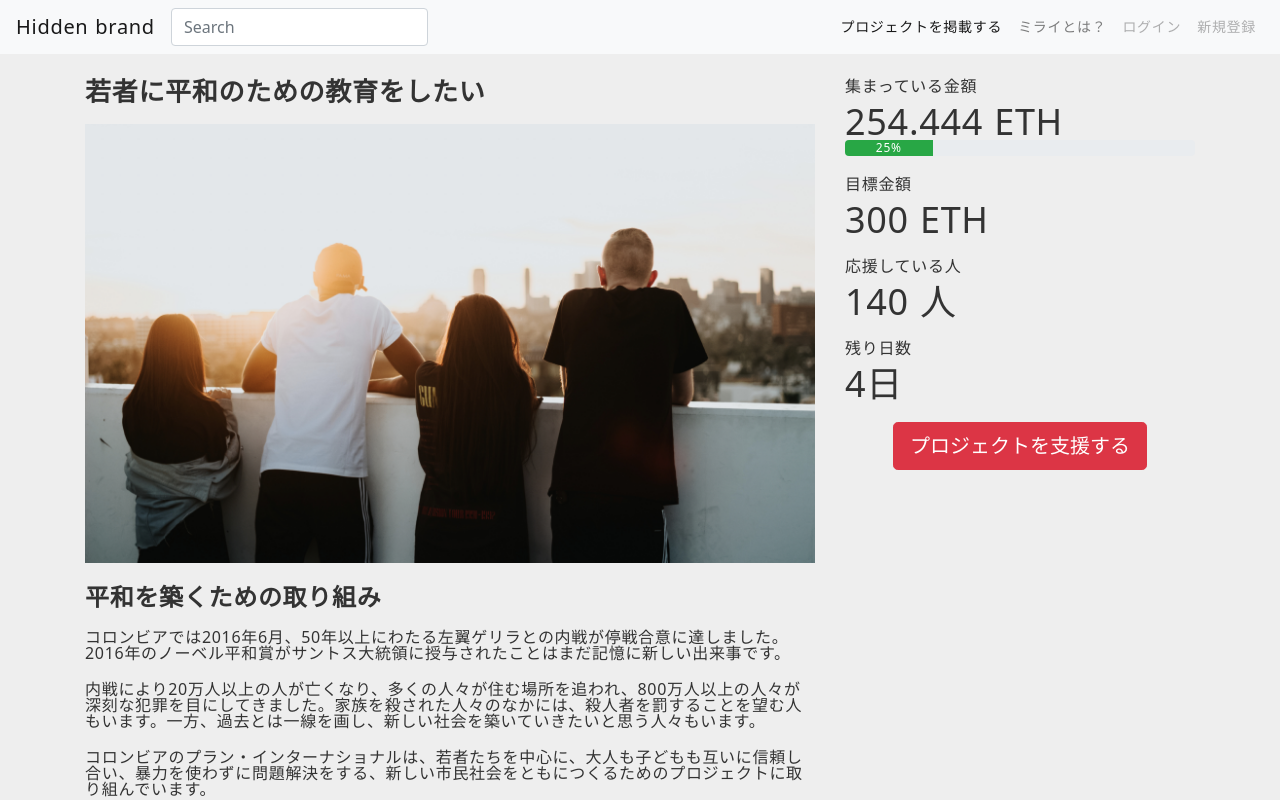
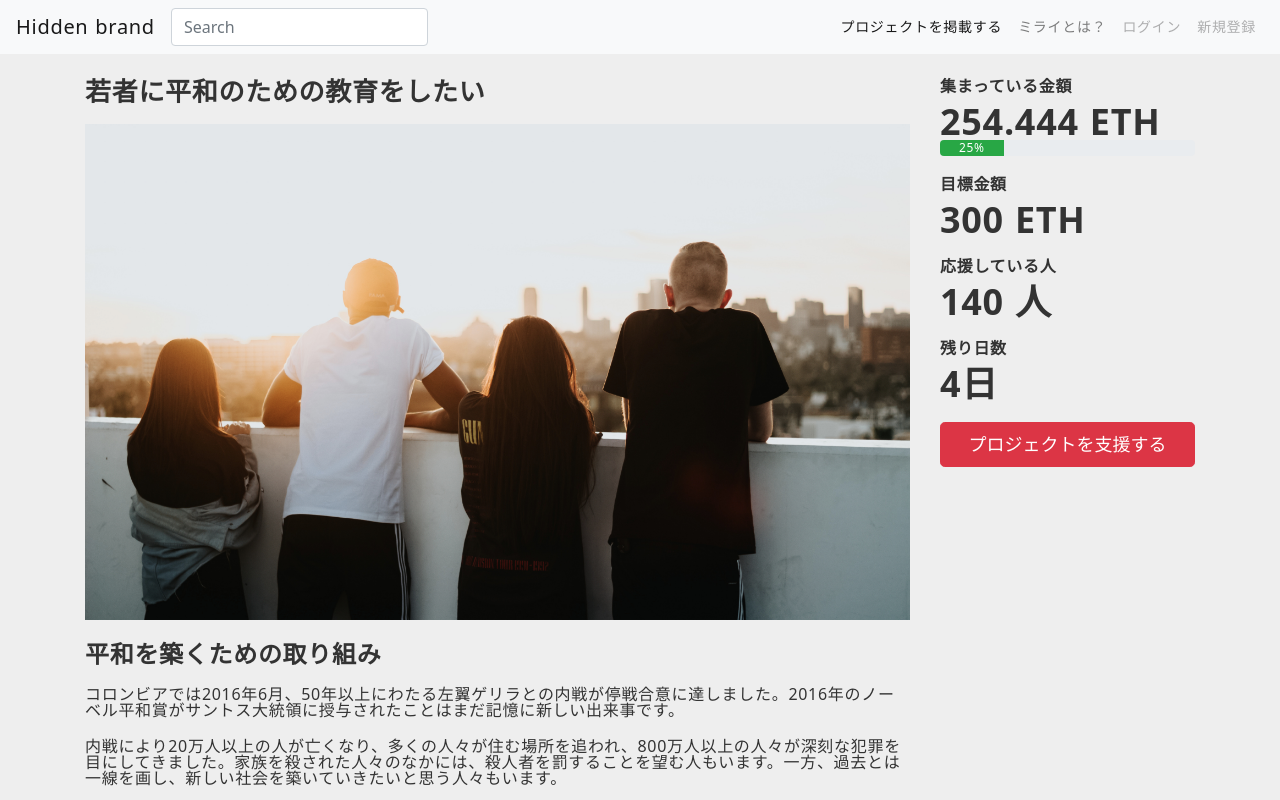
Before and after one commit to mositori/mirai, a Nuxt app in the folder app/: page /posts in a window 1280 px wide. Shown: the top 800 px of the page. Built offline with nearby package versions, Linux system fonts and the light colour scheme.

Commit message:
FIx button

```diff
--- a/app/components/Posts/PostConsole.vue
+++ b/app/components/Posts/PostConsole.vue
@@ -40,13 +40,17 @@
   &__title {
     font-size: $font-size--smedium;
     margin-bottom: 10px;
+    font-weight: 600;
   }
   &__main {
     font-size: $font-size--xxlarge;
+    font-weight: 600;
   }
   &__btn {
     display: inline-block;
     margin: 0 auto;
+    font-size: 18px;
+    width: 100%;
   }
 }
 </style>
--- a/app/pages/posts/index.vue
+++ b/app/pages/posts/index.vue
@@ -1,10 +1,10 @@
 <template>
   <div class="container">
     <div class="row my-4">
-      <div class="col-md-8">
+      <div class="col-md-9">
         <post-main-text />>
       </div>
-      <div class="col-md-4">
+      <div class="col-md-3">
         <post-console />
       </div>
     </div>
```
